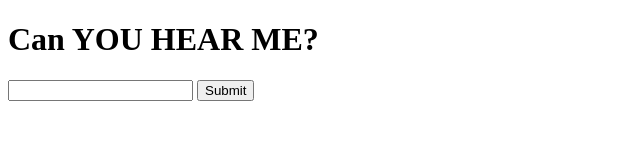
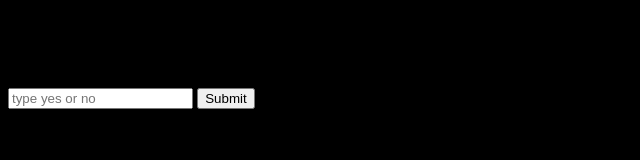
Before and after one commit to ericjobrien/f9-heroku-submit-eo, a website: page public/index.html in a window 1280 px wide. Shown: the whole page, without its empty margins (0-640 px from the left). Drawn offline with Linux system fonts and the light colour scheme.

Commit message:
adding css

```diff
--- a/public/index.html
+++ b/public/index.html
@@ -1,6 +1,7 @@
 <!DOCTYPE html>
 <html lang="en">
 <head>
+    <link rel="stylesheet" href="stylesheet.css" />
     <meta charset="UTF-8">
     <meta http-equiv="X-UA-Compatible" content="IE=edge">
     <meta name="viewport" content="width=device-width, initial-scale=1.0">
@@ -9,9 +10,9 @@
 <body>
     <h1>Can YOU HEAR ME?</h1>
     <form>
-        <input type="text" />
+        <input type="text" placeholder="type yes or no"/>
         <submit>
-            <input type="submit" placeholder="type yes or no"/>
+            <input type="submit"/>
         </submit>
     </form>
 </body>
--- a/public/stylesheet.css
+++ b/public/stylesheet.css
@@ -0,0 +1,4 @@
+body {
+    font-family: 'Segoe UI', Tahoma, Geneva, Verdana, sans-serif;
+    background-color: black;
+}
```
